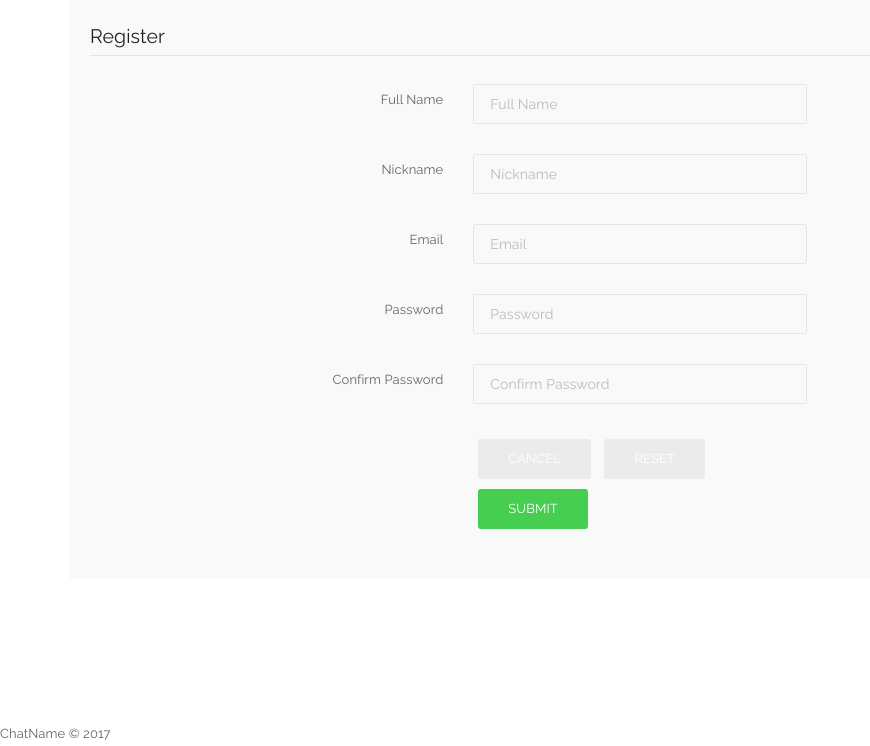
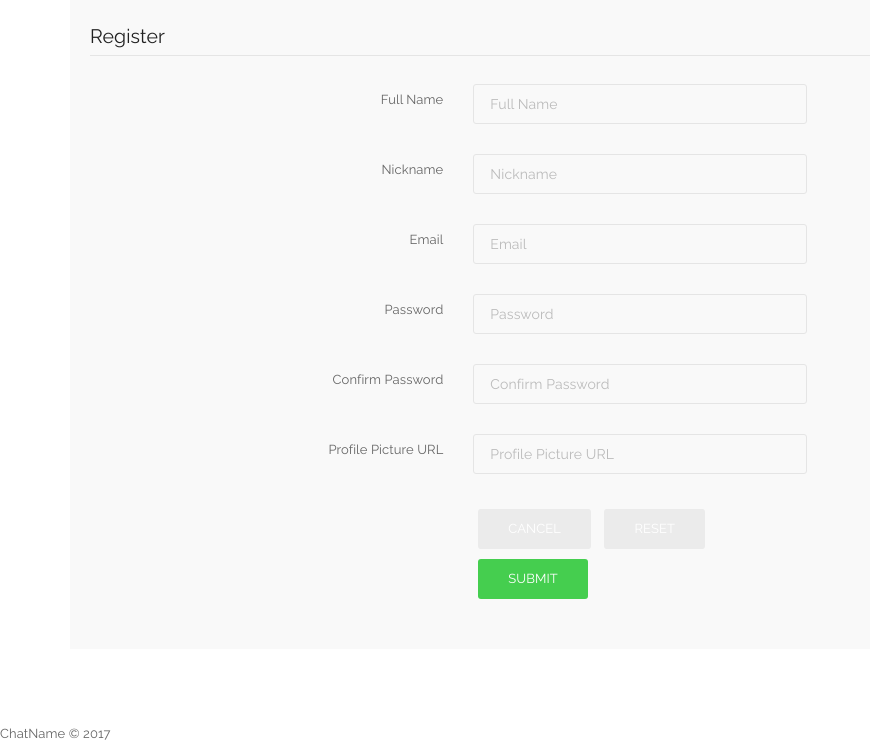
Before and after one commit to badjok3/Chat-Room, a Node server app: page /user/register in a window 1280 px wide. Shown: the part 54-800 px from the top of the page, without its empty margins (0-870 px from the left). Run offline with Node 20, Linux system fonts and the light colour scheme; some libraries are stand-ins or nearby versions.

Commit message:
added profile picture via url

```diff
--- a/controllers/user.js
+++ b/controllers/user.js
@@ -29,6 +29,7 @@ module.exports = {
                     email: registerArgs.email,
                     passwordHash: passwordHash,
                     fullName: registerArgs.fullName,
+                    imageUrl: registerArgs.imageUrl,
                     nickname: registerArgs.nickname,
                     salt: salt
                 };
--- a/models/User.js
+++ b/models/User.js
@@ -8,6 +8,7 @@ let userSchema = mongoose.Schema(
         passwordHash: {type: String, required: true},
         fullName: {type: String, required: true},
         nickname: {type: String, required: true},
+        imageUrl: {type: String},
         roles: [{type: mongoose.Schema.Types.ObjectId, ref:'Role'}],
         salt: {type: String, required: true},
     }
--- a/views/conversation/conversation.hbs
+++ b/views/conversation/conversation.hbs
@@ -117,7 +117,7 @@
                         {{#each messages}}
                             <div class="media">
                                 <div class="media-left">
-                                    <img src="/images/userProfilePictures/lora.jpg" class="img-circle"
+                                    <img src="{{this.author.imageUrl}}" class="img-circle"
                                          style="width:60px">
                                 </div>
                                 <div class="media-body">
@@ -184,7 +184,7 @@
 
                     {{#each conversation.participants}}
                         <div class="list-group-item">
-                            <img src="/images/userProfilePictures/lora.jpg" class="img-logged">
+                            <img src="{{this.imageUrl}}" class="img-logged">
                             {{this.nickname}}
                         </div>
                     {{/each}}
--- a/views/layout.hbs
+++ b/views/layout.hbs
@@ -36,7 +36,7 @@
                 <ul class="nav navbar-nav pull-right">
                     <li class="dropdown">
                         <a class="dropdown-toggle" data-toggle="dropdown" href="#" id="">
-                            <img src="/images/userProfilePictures/{{user.picture}}" class="navbar-header img-logged ">
+                            <img src="{{user.imageUrl}}" class="navbar-header img-logged ">
                             {{user.nickname}} <span class="caret"></span>
                         </a>
                         <ul class="dropdown-menu">
--- a/views/user/register.hbs
+++ b/views/user/register.hbs
@@ -39,6 +39,12 @@
                 </div>
 
                 <div class="form-group">
+                    <label class="col-sm-4 control-label" for="imageUrl">Profile Picture URL</label>
+                    <div class="col-sm-4 ">
+                        <input type="text" class="form-control" id="imageUrl" placeholder="Profile Picture URL" name="imageUrl" value={{imageUrl}}>
+                    </div>
+                </div>
+                <div class="form-group">
                     <div class="col-sm-4 col-sm-offset-4">
                         <a class="btn btn-default" href="/">Cancel</a>
                         <button type="reset" class="btn btn-default">Reset</button>
```
